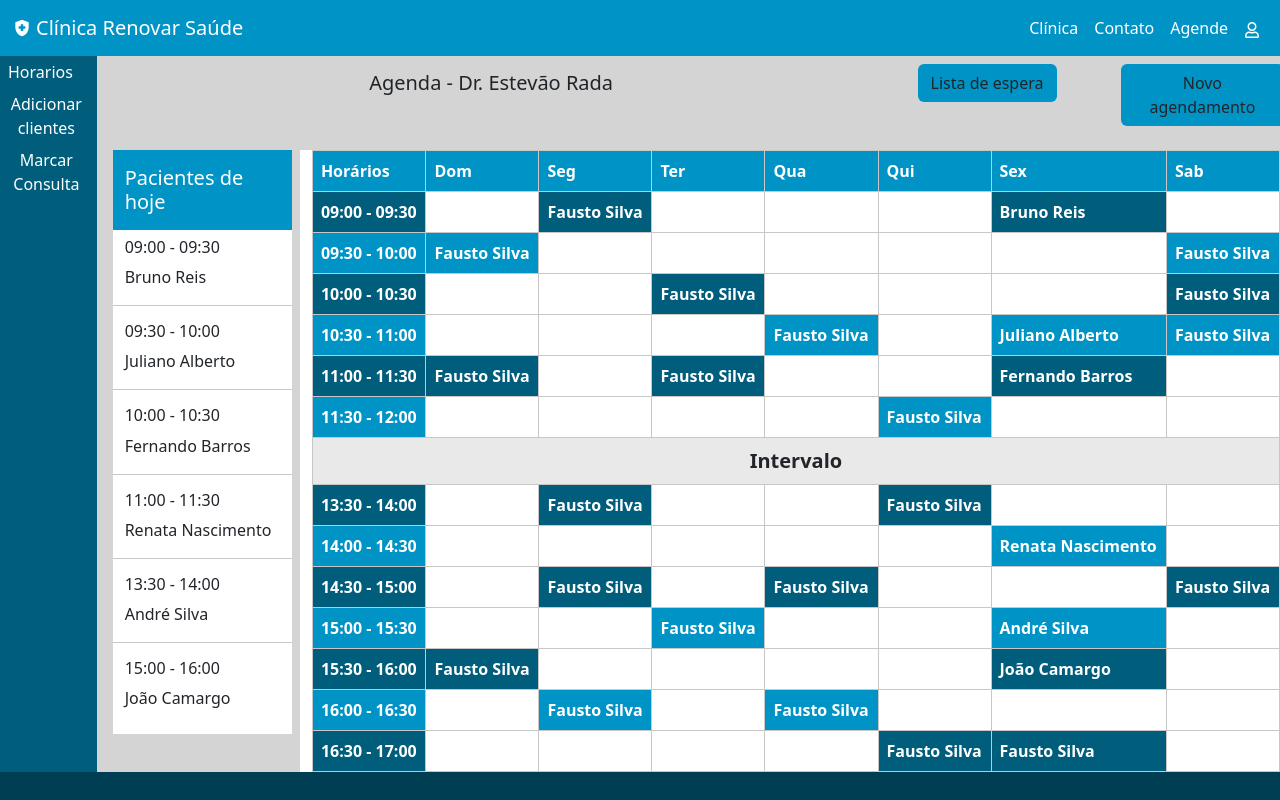
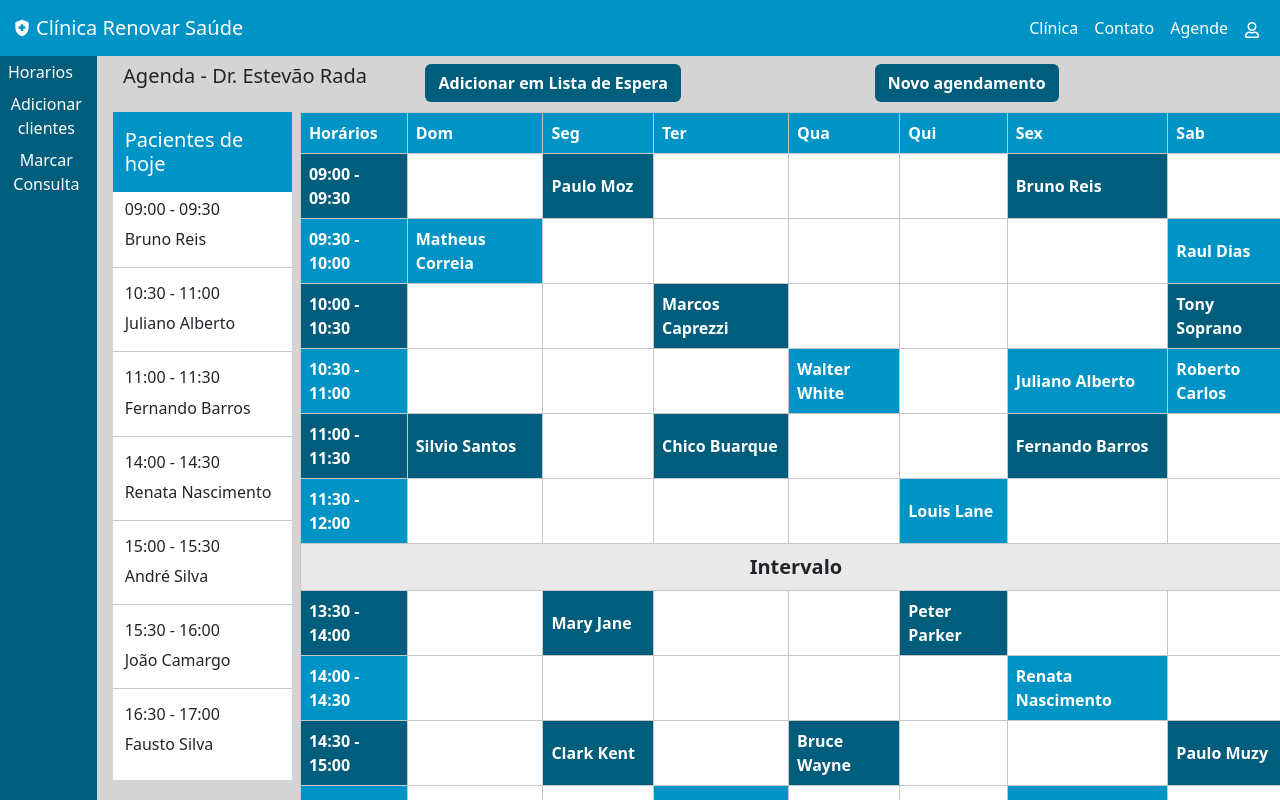
Before and after one commit to PedroOmeeti/clinica-renovar-saude, a React (Create React App) app: page /adm in a window 1280 px wide. Shown: the top 800 px of the page. Built offline with nearby package versions, Linux system fonts and the light colour scheme.

Commit message:
Modificações
Agendamento, Adicionar, Agenda, Inicio, Marcar e ModalRegister

```diff
--- a/src/components/Agendamento.js
+++ b/src/components/Agendamento.js
@@ -24,7 +24,7 @@ const Agendamento = () => {
       <Form onSubmit={handleSubmit} className='mb-5 '>
         <Row className='align-items-center justify-content-center'>
           <Col xs="5">
-            <img className='' src={ImagemGrande} />
+            <img className='rounded-5' src={ImagemGrande} />
           </Col>
 
           <Col>
--- a/src/components/ModalRegister.js
+++ b/src/components/ModalRegister.js
@@ -49,6 +49,18 @@ function ModalRegister(args) {
             type="date"
             ph="Digite sua data de Nascimento"
           />
+          <ItemForm
+            label="Convênio"
+            name="convenio"
+            type="text"
+            ph="Digite seu Convênio"
+          />
+          <ItemForm
+            label="Celular"
+            name="celular"
+            type="text"
+            ph="Digite seu número de celular"
+          />
 
           <ItemForm
             label="Email"
--- a/src/components/componentsADM/AgendaHorarios.js
+++ b/src/components/componentsADM/AgendaHorarios.js
@@ -20,7 +20,7 @@ function AgendaHorarios(){
     <tr>
         <th className='primary text-white'><b>09:00 - 09:30</b></th>
         <th></th>
-        <th className='primary text-white'><b>Fausto Silva</b></th>
+        <th className='primary text-white'><b>Paulo Moz</b></th>
         <th></th>
         <th></th>
         <th></th>
@@ -29,39 +29,39 @@ function AgendaHorarios(){
     </tr>
     <tr>
         <th className='secondary text-white'><b>09:30 - 10:00</b></th>
-        <th className='secondary text-white'><b>Fausto Silva</b></th>
+        <th className='secondary text-white'><b>Matheus Correia</b></th>
         <th></th>
         <th></th>
         <th></th>
         <th></th>
         <th></th>
-        <th className='secondary text-white'><b>Fausto Silva</b></th>
+        <th className='secondary text-white'><b>Raul Dias</b></th>
     </tr>
     <tr>
         <th className='primary text-white'><b>10:00 - 10:30</b></th>
         <th></th>
         <th></th>
-        <th className='primary text-white'><b>Fausto Silva</b></th>
+        <th className='primary text-white'><b>Marcos Caprezzi</b></th>
         <th></th>
         <th></th>
         <th></th>
-        <th className='primary text-white'><b>Fausto Silva</b></th>
+        <th className='primary text-white'><b>Tony Soprano</b></th>
     </tr>
     <tr>
         <th className='secondary text-white'><b>10:30 - 11:00</b></th>
         <th></th>
         <th></th>
         <th></th>
-        <th className='secondary text-white'><b>Fausto Silva</b></th>
+        <th className='secondary text-white'><b>Walter White</b></th>
         <th></th>
         <th className='secondary text-white'><b>Juliano Alberto</b></th>
-        <th className='secondary text-white'><b>Fausto Silva</b></th>
+        <th className='secondary text-white'><b>Roberto Carlos</b></th>
     </tr>
     <tr>
         <th className='primary text-white'><b>11:00 - 11:30</b></th>
-        <th className='primary text-white'><b>Fausto Silva</b></th>
+        <th className='primary text-white'><b>Silvio Santos</b></th>
         <th></th>
-        <th className='primary text-white'><b>Fausto Silva</b></th>
+        <th className='primary text-white'><b>Chico Buarque</b></th>
         <th></th>
         <th></th>
         <th className='primary text-white'><b>Fernando Barros</b></th>
@@ -73,7 +73,7 @@ function AgendaHorarios(){
         <th></th>
         <th></th>
         <th></th>
-        <th className='secondary text-white'><b>Fausto Silva</b></th>
+        <th className='secondary text-white'><b>Louis Lane</b></th>
         <th></th>
         <th></th>
     </tr>
@@ -83,10 +83,10 @@ function AgendaHorarios(){
     <tr>
         <th className='primary text-white'><b>13:30 - 14:00</b></th>
         <th></th>
-        <th className='primary text-white'><b>Fausto Silva</b></th>
+        <th className='primary text-white'><b>Mary Jane</b></th>
         <th></th>
         <th></th>
-        <th className='primary text-white'><b>Fausto Silva</b></th>
+        <th className='primary text-white'><b>Peter Parker</b></th>
         <th></th>
         <th></th>
     </tr>
@@ -103,18 +103,18 @@ function AgendaHorarios(){
     <tr>
         <th className='primary text-white'><b>14:30 - 15:00</b></th>
         <th></th>
-        <th className='primary text-white'><b>Fausto Silva</b></th>
+        <th className='primary text-white'><b>Clark Kent</b></th>
         <th></th>
-        <th className='primary text-white'><b>Fausto Silva</b></th>
+        <th className='primary text-white'><b>Bruce Wayne</b></th>
         <th></th>
         <th></th>
-        <th className='primary text-white'><b>Fausto Silva</b></th>
+        <th className='primary text-white'><b>Paulo Muzy</b></th>
     </tr>
     <tr>
         <th className='secondary text-white'><b>15:00 - 15:30</b></th>
         <th></th>
         <th></th>
-        <th className='secondary text-white'><b>Fausto Silva</b></th>
+        <th className='secondary text-white'><b>Chris Bumstead</b></th>
         <th></th>
         <th></th>
         <th className='secondary text-white'><b>André Silva</b></th>
@@ -122,7 +122,7 @@ function AgendaHorarios(){
     </tr>
     <tr>
         <th className='primary text-white'><b>15:30 - 16:00</b></th>
-        <th className='primary text-white'><b>Fausto Silva</b></th>
+        <th className='primary text-white'><b>Ramom Dino</b></th>
         <th></th>
         <th></th>
         <th></th>
@@ -133,9 +133,9 @@ function AgendaHorarios(){
     <tr>
         <th className='secondary text-white'><b>16:00 - 16:30</b></th>
         <th></th>
-        <th className='secondary text-white'><b>Fausto Silva</b></th>
+        <th className='secondary text-white'><b>Oliver Queen</b></th>
         <th></th>
-        <th className='secondary text-white'><b>Fausto Silva</b></th>
+        <th className='secondary text-white'><b>Rick Grimes</b></th>
         <th></th>
         <th></th>
         <th></th>
@@ -146,7 +146,7 @@ function AgendaHorarios(){
         <th></th>
         <th></th>
         <th></th>
-        <th className='primary text-white'><b>Fausto Silva</b></th>
+        <th className='primary text-white'><b>Daryl Dixon</b></th>
         <th className='primary text-white'><b>Fausto Silva</b></th>
         <th></th>
     </tr>
--- a/src/components/componentsADM/Inicio.js
+++ b/src/components/componentsADM/Inicio.js
@@ -15,13 +15,13 @@ function Inicio() {
   return(
     <div className="container-fluid p-0 fundoAgenda">
         <Row>
-            <Col className="d-flex justify-content-center align-items-center h5"><p>Agenda - Dr. Estevão Rada</p></Col>
-            <Col xs='2'><button className="bg-secondary m-2 btn">Lista de espera</button></Col>
-            <Col xs='2'><button className="bg-secondary m-2 btn">Novo agendamento</button></Col>
+            <Col xs='3' className="h5 text-center m-2"><p>Agenda - Dr. Estevão Rada</p></Col>
+            <Col><button className="primary m-2 btn text-white text-center"><b>Adicionar em Lista de Espera</b></button></Col>
+            <Col><button className="primary m-2 btn text-white text-center"><b>Novo agendamento</b></button></Col>
         </Row>
         <Row>
             <Col xs='2'>
-                <Container className="bg-white m-3">
+                <Container className="bg-white ms-3 mb-3">
                     <Row className="h5 bg-secondary text-white">
                         <p className="pt-3">Pacientes de hoje</p>
                     </Row>
@@ -29,25 +29,28 @@ function Inicio() {
                         <p className="h6">09:00 - 09:30</p>
                         <p>Bruno Reis</p>
                         <hr/>
-                        <p className="h6">09:30 - 10:00</p>
+                        <p className="h6">10:30 - 11:00</p>
                         <p>Juliano Alberto</p>
                         <hr/>
-                        <p className="h6">10:00 - 10:30</p>
+                        <p className="h6">11:00 - 11:30</p>
                         <p>Fernando Barros</p>
                         <hr/>
-                        <p className="h6">11:00 - 11:30</p>
+                        <p className="h6">14:00 - 14:30</p>
                         <p>Renata Nascimento</p>
                         <hr/>
-                        <p className="h6">13:30 - 14:00</p>
+                        <p className="h6">15:00 - 15:30</p>
                         <p>André Silva</p>
                         <hr/>
-                        <p className="h6">15:00 - 16:00</p>
+                        <p className="h6">15:30 - 16:00</p>
                         <p>João Camargo</p>
+                        <hr/>
+                        <p className="h6">16:30 - 17:00</p>
+                        <p>Fausto Silva</p>
                     </Row>
                 </Container>
             </Col>
             <Col>
-                <Container className="bg-white mt-3">
+                <Container className="bg-white p-0 m-0">
                     <AgendaHorarios />
                 </Container>
             </Col>
--- /dev/null
+++ b/src/components/componentsADM/Marcar.component.css
@@ -0,0 +1,3 @@
+.centraliza{
+    height: 38vh;
+}
--- a/src/components/componentsADM/Marcar.component.js
+++ b/src/components/componentsADM/Marcar.component.js
@@ -1,5 +1,6 @@
 import React, { useState } from 'react';
 import { Form, FormGroup, Label, Input, Button, Row, Col } from 'reactstrap';
+import './Marcar.component.css';
 
 function MarcarComponent() {
   const [cpf, setCpf] = useState('');
@@ -14,13 +15,17 @@ function MarcarComponent() {
 
   return (
     <div>
+      <br/>
+      <br/>
+      <br/>
+      <br/>
       <Row>
         <Col>
-          <h1 className='mt-5'>Marcar Consulta</h1>
+          <h1 className='mt-5 text-center'>Marcar Consulta</h1>
         </Col>
       </Row>
 
-      <Form onSubmit={handleSubmit} className='mt-3 mb-5'>
+      <Form onSubmit={handleSubmit} className='mt-5 mb-5 centraliza'>
         <Row>
           <Col>
             <FormGroup>
```
Also changed, not shown: src/components/componentsADM/Adicionar.component.js (+43 -9 lines).
